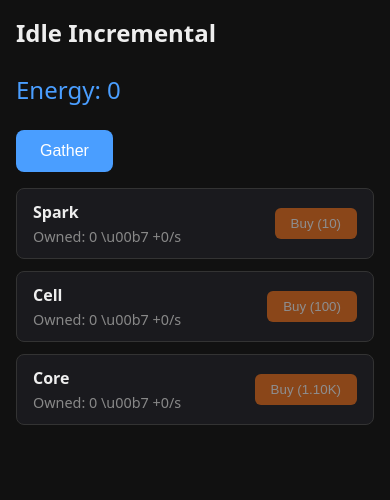
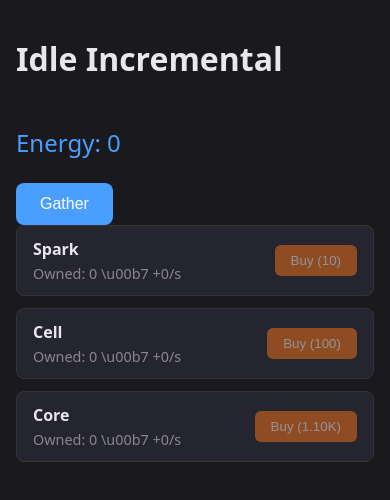
Before and after one commit to neil-cena/idle-clicker, a React (Vite) app: page / in a window 390 px wide. Shown: the top 500 px of the page. Built offline with nearby package versions, Linux system fonts and the light colour scheme; the HTML template or start-up script is replaced by a standard one.

Commit message:
dark theme and responsive layout

```diff
--- a/src/styles/global.css
+++ b/src/styles/global.css
@@ -1,36 +1,64 @@
 * {
   box-sizing: border-box;
+}
+
+:root {
+  --bg: #1a1a1e;
+  --bg-card: #252530;
+  --text: #e8e8ec;
+  --text-muted: #888;
+  --accent: #4a9eff;
+  --success: #4ade80;
+  --cta: #f97316;
+  --border: #333;
 }
 
 body {
   margin: 0;
   font-family: system-ui, -apple-system, sans-serif;
-  background: #111;
-  color: #eee;
+  background: var(--bg);
+  color: var(--text);
   min-height: 100vh;
 }
 
 .app {
+  min-height: 100vh;
+  display: flex;
+  flex-direction: column;
   padding: 1rem;
   max-width: 480px;
   margin: 0 auto;
 }
 
-.app h1 {
-  margin: 0 0 1rem;
+.app-header {
+  display: flex;
+  justify-content: space-between;
+  align-items: center;
+  margin-bottom: 1rem;
+}
+
+.app-header h1 {
+  margin: 0;
   font-size: 1.5rem;
 }
 
-.energy {
+.app-main {
+  flex: 1;
+  display: flex;
+  flex-direction: column;
+  gap: 1.5rem;
+}
+
+.main-view .energy {
   font-size: 1.5rem;
-  color: #4a9eff;
+  color: var(--accent);
 }
 
 .btn-gather {
   padding: 0.75rem 1.5rem;
   font-size: 1rem;
   cursor: pointer;
-  background: #4a9eff;
+  background: var(--accent);
   border: none;
   border-radius: 8px;
   color: #fff;
@@ -44,7 +72,6 @@ body {
   display: flex;
   flex-direction: column;
   gap: 0.75rem;
-  margin-top: 1rem;
 }
 
 .generator-row {
@@ -52,9 +79,9 @@ body {
   align-items: center;
   justify-content: space-between;
   padding: 0.75rem 1rem;
-  border: 1px solid #333;
+  border: 1px solid var(--border);
   border-radius: 8px;
-  background: #1a1a1e;
+  background: var(--bg-card);
 }
 
 .generator-info {
@@ -69,12 +96,12 @@ body {
 
 .generator-stats {
   font-size: 0.9rem;
-  color: #888;
+  color: var(--text-muted);
 }
 
 .generator-buy {
   padding: 0.5rem 1rem;
-  background: #f97316;
+  background: var(--cta);
   border: none;
   border-radius: 6px;
   color: #fff;
@@ -86,3 +113,8 @@ body {
   opacity: 0.5;
   cursor: not-allowed;
 }
+
+.muted {
+  color: var(--text-muted);
+  font-size: 0.85rem;
+}
```
